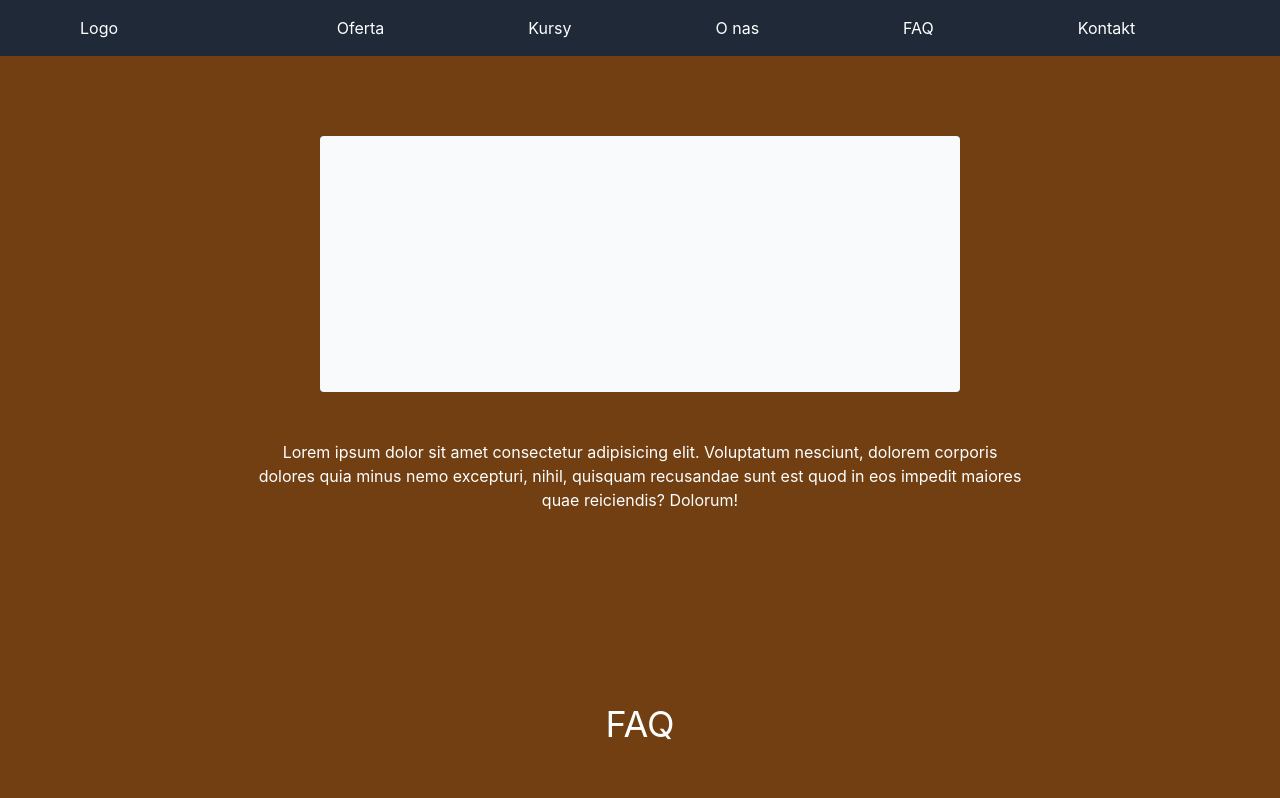
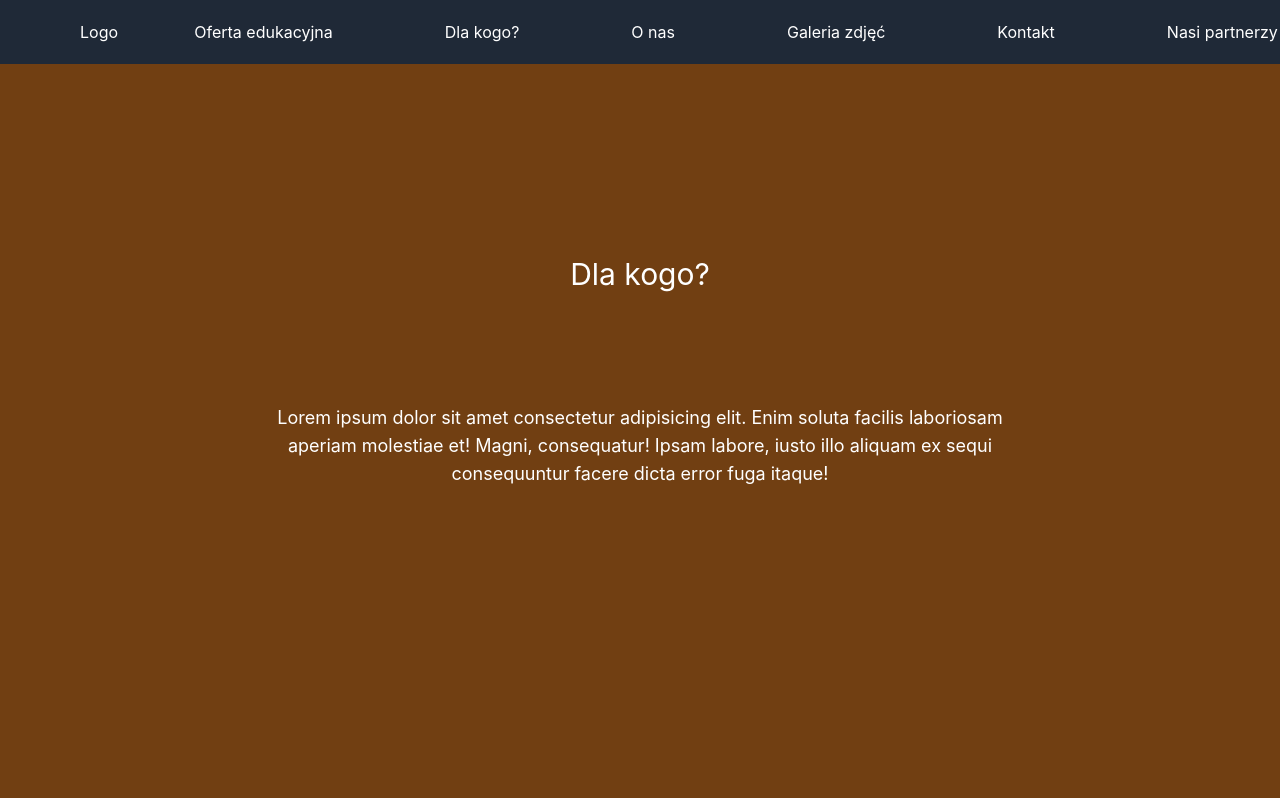
Before and after one commit to snix422/MusicSchoolWebsite, a React (Create React App) app in the folder my-app/: page / in a window 1280 px wide. Shown: the top 798 px of the page. Built offline with nearby package versions, Linux system fonts and the light colour scheme.

Commit message:
added DlaKogo component

```diff
--- a/my-app/src/App.css
+++ b/my-app/src/App.css
@@ -13,17 +13,6 @@
     }
 }
 
-.App-header {
-  background-color: #282c34;
-  min-height: 100vh;
-  display: flex;
-  flex-direction: column;
-  align-items: center;
-  justify-content: center;
-  font-size: calc(10px + 2vmin);
-  color: white;
-}
-
 .App-link {
     color: #61dafb;
 }
--- a/my-app/src/App.tsx
+++ b/my-app/src/App.tsx
@@ -4,14 +4,15 @@ import './App.css';
 import NavBar from './components/NavBar/NavBar';
 import MainPage from './components/MainPage/MainPage';
 import Footer from './components/Footer/Footer';
+import ForWhom from './components/ForWhom/ForWhom';
 
 
 function App() {
   return (
     <div className="App">
-      <NavBar />
-      <MainPage />
-      <Footer />
+
+      <ForWhom />
+
     </div>
   );
 }
--- a/my-app/src/components/Footer/Footer.tsx
+++ b/my-app/src/components/Footer/Footer.tsx
@@ -1,6 +1,6 @@
 const Footer = () => {
     return(
-    <div className="w-screen h-10 bg-gray-800 flex justify-center items-center">
+    <div className="w-screen h-20 bg-gray-800 flex justify-center items-center">
         <h5 className="text-white">Copywright Music School 2023 ©</h5>
     </div>
     )
--- /dev/null
+++ b/my-app/src/components/ForWhom/ForWhom.tsx
@@ -0,0 +1,17 @@
+import Footer from "../Footer/Footer"
+import NavBar from "../NavBar/NavBar"
+
+const ForWhom = () => {
+    return (
+        <div className="min-h-screen">
+            <NavBar />
+            <div className="w-screen h-screen bg-yellow-900 flex flex-col items-center gap-28 max-sm:justify-center max-sm:gap-10 xl:pt-48 lg:'pt-48 md:pt-48 sm:pt-48">
+                <h2 className="text-white text-3xl">Dla kogo?</h2>
+                <p className="text-white text-lg w-3/5">Lorem ipsum dolor sit amet consectetur adipisicing elit. Enim soluta facilis laboriosam aperiam molestiae et! Magni, consequatur! Ipsam labore, iusto illo aliquam ex sequi consequuntur facere dicta error fuga itaque!</p>
+            </div>
+            <Footer />
+        </div>
+    )
+}
+
+export default ForWhom
--- a/my-app/src/components/NavBar/NavBar.tsx
+++ b/my-app/src/components/NavBar/NavBar.tsx
@@ -2,16 +2,17 @@ import MenuIcon from '@mui/icons-material/Menu';
 
 const NavBar = () => {
     return (
-        <div className="w-screen h-14 bg-gray-800 relative flex justify-center items-center fixed" >
+        <div className="w-screen h-16 bg-gray-800 relative flex justify-center items-center fixed" >
             <h2 className="text-white absolute left-20">Logo</h2>
-            <ul className="flex xl:gap-36 lg:gap-28 md:gap-14 ml-48 max-md:hidden">
-                <li className="text-white">Oferta</li>
-                <li className="text-white">Kursy</li>
+            <ul className="flex xl:gap-28 lg:gap-10 md:gap-6 ml-48 max-lg:hidden">
+                <li className="text-white">Oferta edukacyjna</li>
+                <li className="text-white">Dla kogo?</li>
                 <li className="text-white">O nas</li>
-                <li className="text-white">FAQ</li>
+                <li className="text-white">Galeria zdjęć</li>
                 <li className="text-white">Kontakt</li>
+                <li className="text-white">Nasi partnerzy</li>
             </ul>
-            <MenuIcon sx={{color:'white'}} className='invisible absolute right-20 max-md:visible'/>
+            <MenuIcon sx={{color:'white'}} className='invisible absolute right-20 max-lg:visible'/>
         </div>
     )
 }
```
Lines whose indentation alone changed are shown as unchanged.
